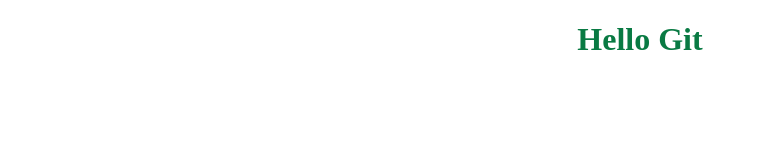
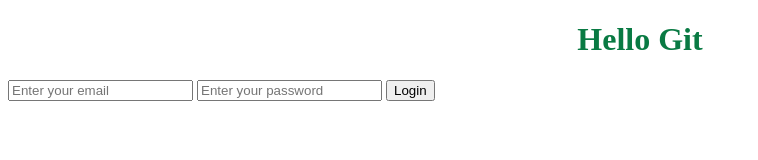
Before and after one commit to IrynaTashevska/Iryna-weatherApp, a plain HTML site: page index.html in a window 1280 px wide. Shown: the whole page, without its empty margins (0-758 px from the left). Drawn offline with Linux system fonts and the light colour scheme.

Commit message:
Added HTML login form

```diff
--- a/index.html
+++ b/index.html
@@ -11,6 +11,12 @@
     <h1>
         Hello Git
     </h1>
+    <form action="#">
+        <input type="email" placeholder="Enter your email">
+        <input type="password" placeholder="Enter your password">
+        <input type="submit" value="Login">
+
+    </form>
     <script src="script.js"></script>
 </body>
 </html>
```
Also changed, not shown: style.css (line endings or trailing spaces).
